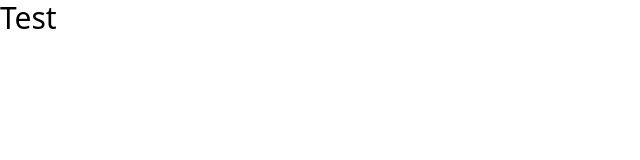
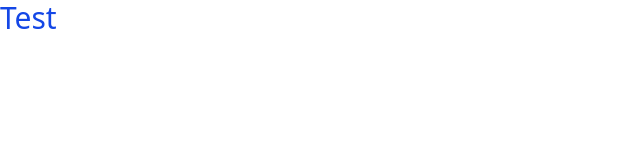
Before and after one commit to Crow475/DeliveryProject, a website built with Vite: page src/index.html in a window 1280 px wide. Shown: the full height of the page, 0-640 px from the left. Built offline with nearby package versions, Linux system fonts and the light colour scheme.

Commit message:
Test deploy

```diff
--- a/src/index.html
+++ b/src/index.html
@@ -7,7 +7,7 @@
     </head>
     <body>
         <div class="container">
-            <h1 class="text-3xl">Test</h1>
+            <h1 class="text-3xl text-blue-700">Test</h1>
         </div>
     </body>
 </html>
```
